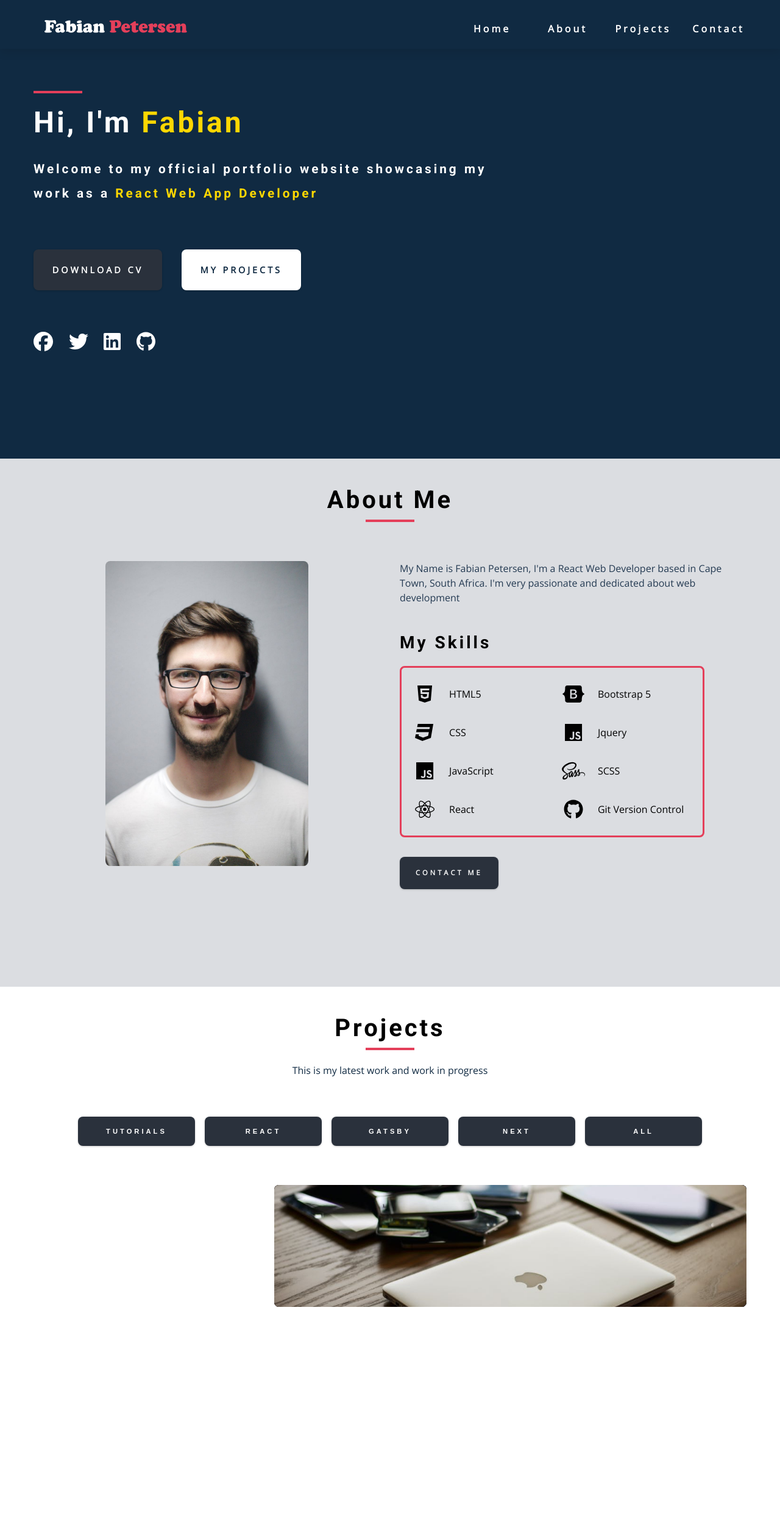
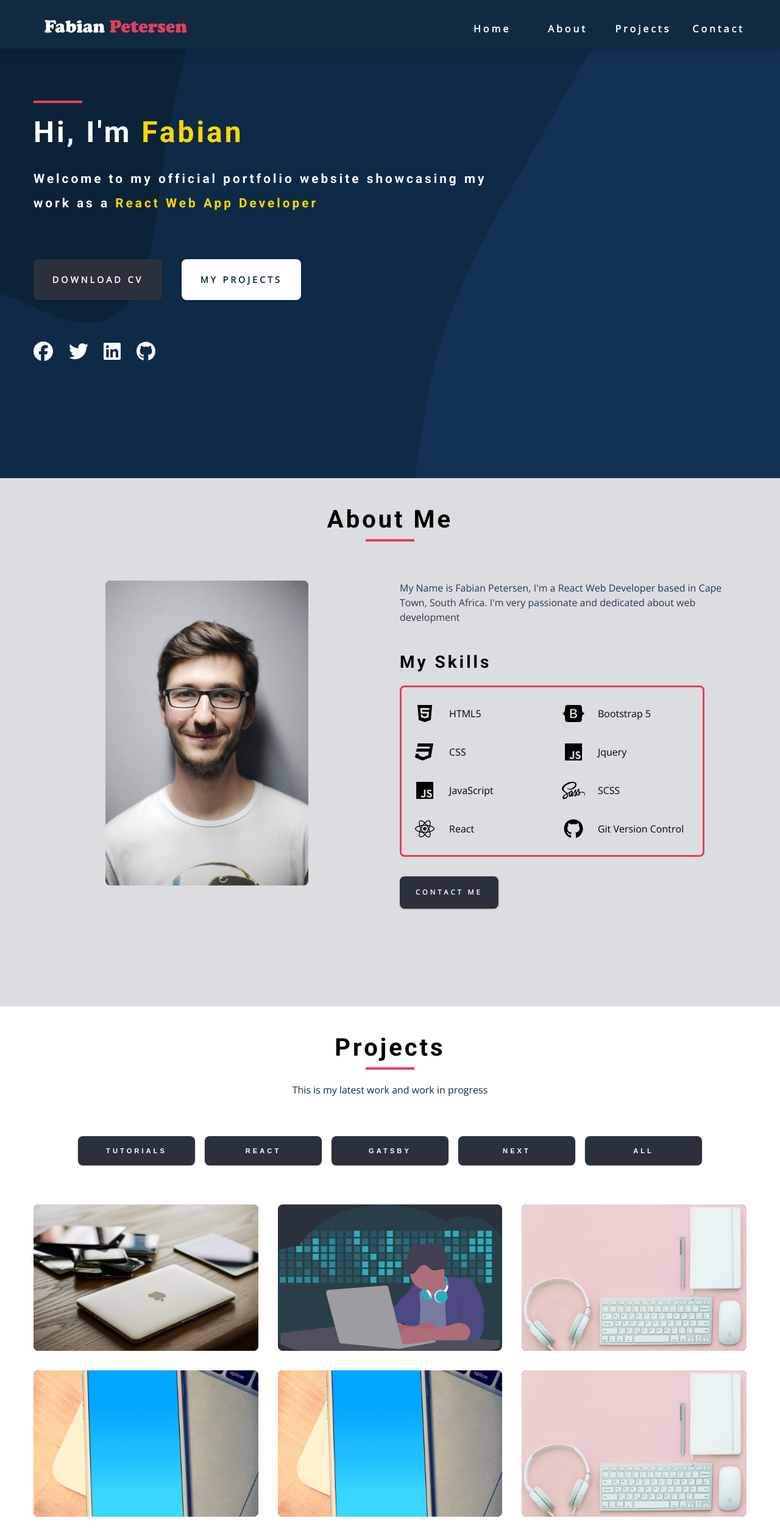
Before and after one commit to Fabian-Petersen/fabian-portfolio-app, a React (Create React App) app: page / in a window 1280 px wide. Shown: the top 2517 px of the page at 61% size. Built offline with nearby package versions, Linux system fonts and the light colour scheme.

Commit message:
svg-added, layout-corrected & footer-year-added

```diff
--- a/public/index.html
+++ b/public/index.html
@@ -24,7 +24,7 @@
       work correctly both with client-side routing and a non-root public URL.
       Learn how to configure a non-root public URL by running `npm run build`.
     -->
-    <title>React App</title>
+    <title>Fabian Portfolio</title>
   </head>
   <body>
     <noscript>You need to enable JavaScript to run this app.</noscript>
--- /dev/null
+++ b/src/components/BackgroundSVG.js
@@ -0,0 +1,49 @@
+import React from "react";
+import styled from "styled-components";
+
+function Background() {
+  return (
+    <Wrapper>
+      <div>
+        <svg
+          width="1440"
+          height="560"
+          preserveAspectRatio="none"
+          viewBox="0 0 1440 560"
+        >
+          <g fill="none" mask='url("#SvgjsMask1000")'>
+            <path fill="#0e2a47" d="M0 0H1440V560H0z"></path>
+            <path
+              fill="#0b2239"
+              d="M0 337.471c76.382 13.437 161.496 57.254 227.368 16.32 65.763-40.866 62.173-137.059 85.656-210.838 20.528-64.495 54.867-127.499 43.255-194.178-11.48-65.92-73.497-107.178-105.929-165.705-43.566-78.62-34.364-201.73-117.12-236.809-80.194-33.993-167.168 39.478-241.57 84.765-60.502 36.826-99.755 94.995-144.268 150.088-42.857 53.043-87.062 102.882-111.547 166.528-29.692 77.181-84.156 166.423-44.45 238.962 40.283 73.593 148.722 66.257 227.426 95.316C-120.696 304.252-63.499 326.3 0 337.471"
+            ></path>
+            <path
+              fill="#113255"
+              d="M1440 1036.022c130.386 36.636 253.654 163.293 380.693 116.349 122.195-45.154 167.642-201.984 195.461-329.25 24.879-113.819-36.209-223.099-49.423-338.853-13.742-120.383 46.311-260.586-29.771-354.886-75.952-94.14-223.047-73.11-340.109-103.567-112.779-29.343-221.41-98.694-334.857-72.048-115.23 27.065-193.007 128.221-273.559 214.95-83.243 89.627-170.397 179.171-202.194 297.287-33.999 126.297-61.068 280.397 18.799 383.973 81.03 105.084 243.381 83.87 370.724 121.182 88.833 26.028 175.119 39.823 264.236 64.863"
+            ></path>
+          </g>
+          <defs>
+            <mask id="SvgjsMask1000">
+              <path fill="#fff" d="M0 0H1440V560H0z"></path>
+            </mask>
+          </defs>
+        </svg>
+      </div>
+    </Wrapper>
+  );
+}
+
+const Wrapper = styled.div`
+  svg {
+    position: absolute;
+    width: 100%;
+    height: 100%;
+    top: 0;
+    left: 0;
+    bottom: 0;
+    right: 0;
+    z-index: -1;
+  }
+`;
+
+export default Background;
--- a/src/components/Footer.js
+++ b/src/components/Footer.js
@@ -32,8 +32,9 @@ const Footer = () => {
           </li>
         </ul>
         <p>
-          &copy;
-          <span id="date"></span> Fabian Petersen. All Rights Reserved
+          <span id="date">&copy; {new Date().getFullYear()}</span> Fabian
+          Petersen.
+          <span>All Rights Reserved</span>
         </p>
       </footer>
     </Wrapper>
@@ -42,14 +43,17 @@ const Footer = () => {
 
 const Wrapper = styled.footer`
   .footer {
-    padding-bottom: 2rem;
+    padding: 2rem;
     background-color: var(--clr-grey-head-1);
     display: grid;
     place-items: center;
   }
 
-  .footer .social-icons {
+  .social-icons {
     margin-bottom: 1.5rem;
+    display: flex;
+    font-size: 2rem;
+    gap: 2rem;
   }
 
   .footer .social-icon {
@@ -61,7 +65,9 @@ const Wrapper = styled.footer`
     color: var(--clr-yellow);
   }
 
-  .footer p {
+  p {
+    display: flex;
+    gap: 0.6rem;
     font-size: 1rem;
     text-transform: capitalize;
   }
--- a/src/components/Header.js
+++ b/src/components/Header.js
@@ -2,6 +2,7 @@ import React from "react";
 import styled from "styled-components";
 import { FontAwesomeIcon } from "@fortawesome/react-fontawesome";
 import Icons from "../assets/images/icons";
+import Background from "./BackgroundSVG";
 
 // import bgImage from "../assets/images/hero-simple-shiny-bg.svg";
 
@@ -10,6 +11,7 @@ const Header = () => {
   return (
     <Wrapper>
       <header className="hero section" id="home">
+        <Background />
         <div className="section-center hero-center">
           <article className="hero-info">
             <div className="underline"></div>
@@ -58,6 +60,10 @@ const Header = () => {
 };
 
 const Wrapper = styled.header`
+  header {
+    position: realtive;
+  }
+
   /* @import url("../assets/images/hero-simple-shiny-bg/svg"); */
   .hero .underline {
     margin-bottom: 0.8rem;
@@ -65,12 +71,12 @@ const Wrapper = styled.header`
   }
 
   .hero {
-    background-color: var(--clr-grey-head-1);
+    /* background-color: var(--clr-grey-head-1); */
     /* background-size: cover; */
   }
 
   .hero-center {
-    min-height: calc(100vh - 5rem);
+    min-height: calc(100vh - 3rem);
     display: grid;
     place-items: center;
   }
--- a/src/components/Index.js
+++ b/src/components/Index.js
@@ -5,5 +5,15 @@ import SideBar from "./SideBar";
 import Contact from "./Contact";
 import Footer from "./Footer";
 import Projects from "./Projects";
+import Background from "./BackgroundSVG";
 
-export { About, Navbar, Header, SideBar, Projects, Contact, Footer };
+export {
+  About,
+  Background,
+  Navbar,
+  Header,
+  SideBar,
+  Projects,
+  Contact,
+  Footer,
+};
--- a/src/components/Projects.js
+++ b/src/components/Projects.js
@@ -68,7 +68,6 @@ const Projects = () => {
 const Wrapper = styled.section`
   .projects {
     min-height: 60vh;
-    padding-bottom: 10rem;
   }
 
   .projects-text {
@@ -155,35 +154,6 @@ const Wrapper = styled.section`
       grid-template-columns: repeat(3, 1fr);
     }
   }
-
-  @media screen and (min-width: 1170px) {
-    .projects-center {
-      grid-template-rows: 200px 200px;
-      gap: 1rem;
-      grid-template-areas:
-        "a b b"
-        "a c d";
-    }
-    .project-img {
-      height: 100%;
-    }
-    .project {
-      height: 100%;
-    }
-
-    .project-2 {
-      grid-area: a;
-    }
-    .project-1 {
-      grid-area: b;
-    }
-    .project-3 {
-      grid-area: c;
-    }
-    .project-4 {
-      grid-area: d;
-    }
-  }
 `;
 
 export default Projects;
```
Also changed, not shown: src/assets/BackgroundSVG.jsx (deleted, +0 -31 lines), src/index.js (+6 -6 lines).
